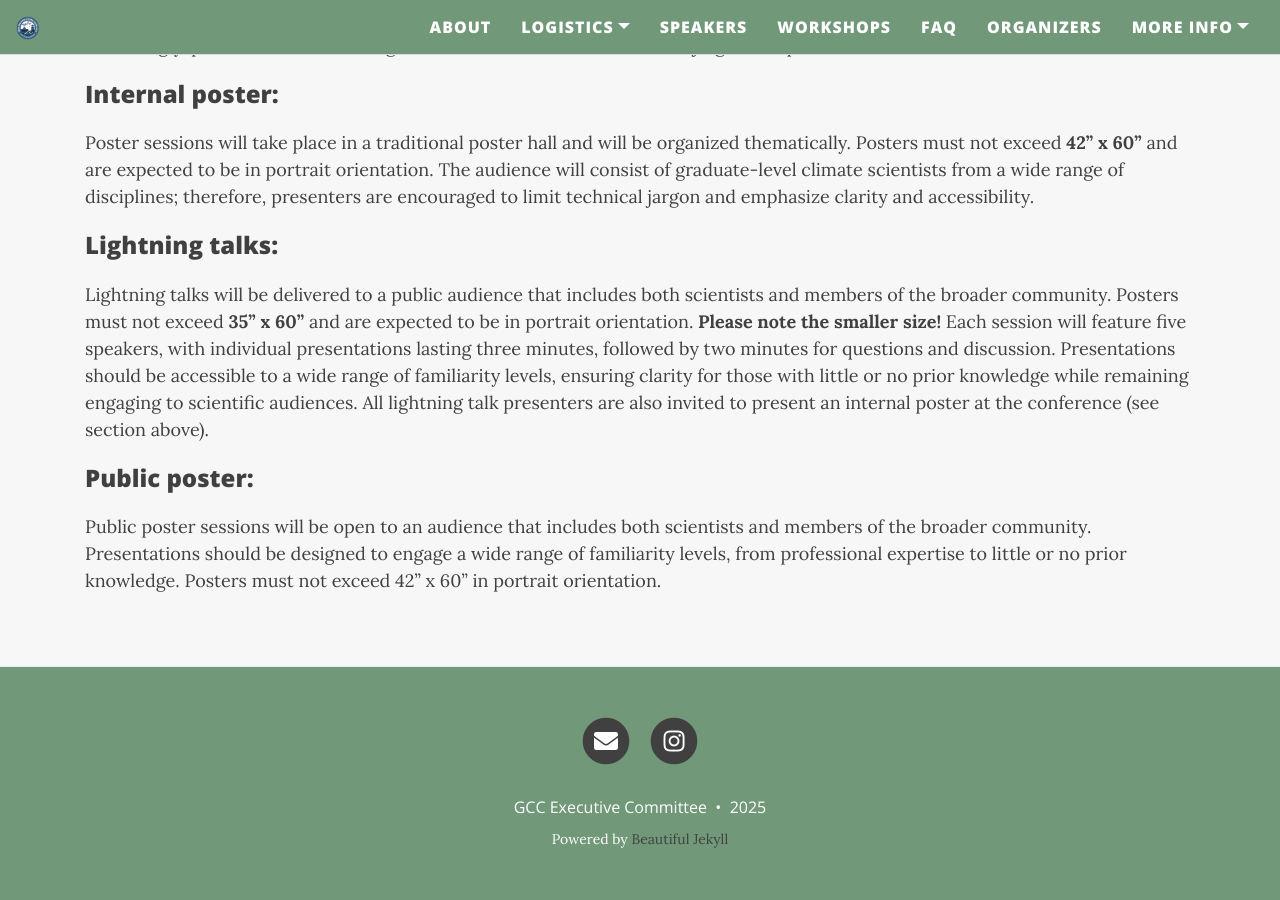
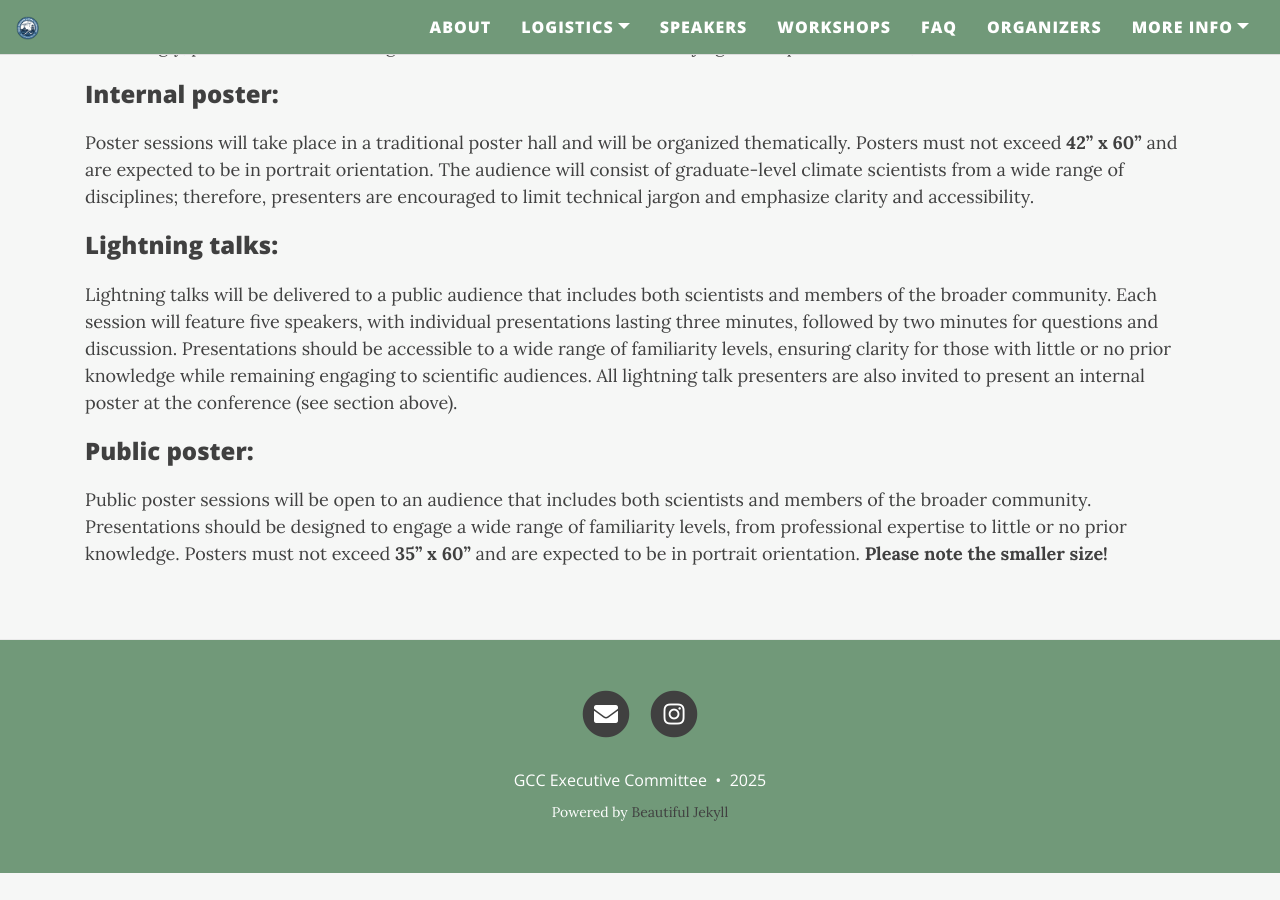
Before and after one commit to graduateclimateconference/graduateclimateconference.github.io, a Jekyll site: the page built from presentations.md, in a window 1280 px wide and 900 px high, scrolled down 752 px. Built offline with Jekyll 4.4.1, drawn with Linux system fonts in a browser that asks for light colours; nearby versions of some CDN libraries; after the commit the page ends 1625 px from its top, so only the background shows below that.

Commit message:
Update presentations.md

```diff
--- a/presentations.md
+++ b/presentations.md
@@ -14,7 +14,7 @@ Oral presentations will be delivered exclusively to attendees of the Graduate Cl
 Poster sessions will take place in a traditional poster hall and will be organized thematically. Posters must not exceed **42" x 60"** and are expected to be in portrait orientation. The audience will consist of graduate-level climate scientists from a wide range of disciplines; therefore, presenters are encouraged to limit technical jargon and emphasize clarity and accessibility.
 
 ### Lightning talks:
-Lightning talks will be delivered to a public audience that includes both scientists and members of the broader community.  Posters must not exceed **35" x 60"** and are expected to be in portrait orientation. **Please note the smaller size!** Each session will feature five speakers, with individual presentations lasting three minutes, followed by two minutes for questions and discussion. Presentations should be accessible to a wide range of familiarity levels, ensuring clarity for those with little or no prior knowledge while remaining engaging to scientific audiences. All lightning talk presenters are also invited to present an internal poster at the conference (see section above).
+Lightning talks will be delivered to a public audience that includes both scientists and members of the broader community.  Each session will feature five speakers, with individual presentations lasting three minutes, followed by two minutes for questions and discussion. Presentations should be accessible to a wide range of familiarity levels, ensuring clarity for those with little or no prior knowledge while remaining engaging to scientific audiences. All lightning talk presenters are also invited to present an internal poster at the conference (see section above).
 
 ### Public poster:
-Public poster sessions will be open to an audience that includes both scientists and members of the broader community. Presentations should be designed to engage a wide range of familiarity levels, from professional expertise to little or no prior knowledge. Posters must not exceed 42" x 60" in portrait orientation.
+Public poster sessions will be open to an audience that includes both scientists and members of the broader community. Presentations should be designed to engage a wide range of familiarity levels, from professional expertise to little or no prior knowledge. Posters must not exceed **35" x 60"** and are expected to be in portrait orientation. **Please note the smaller size!**
```
